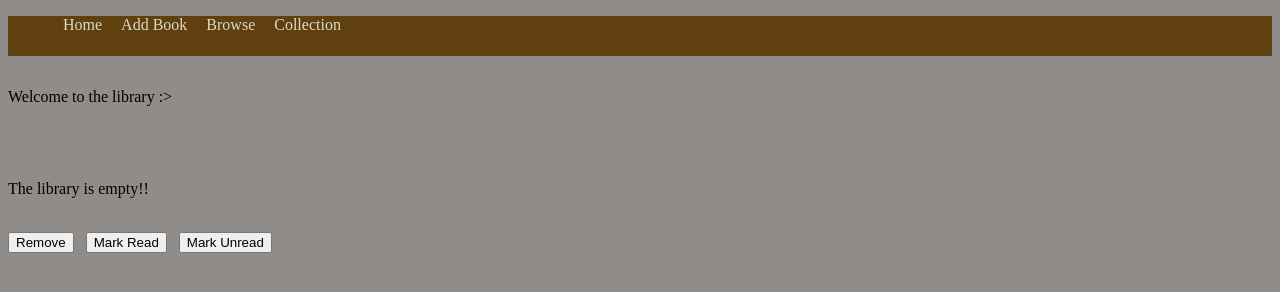
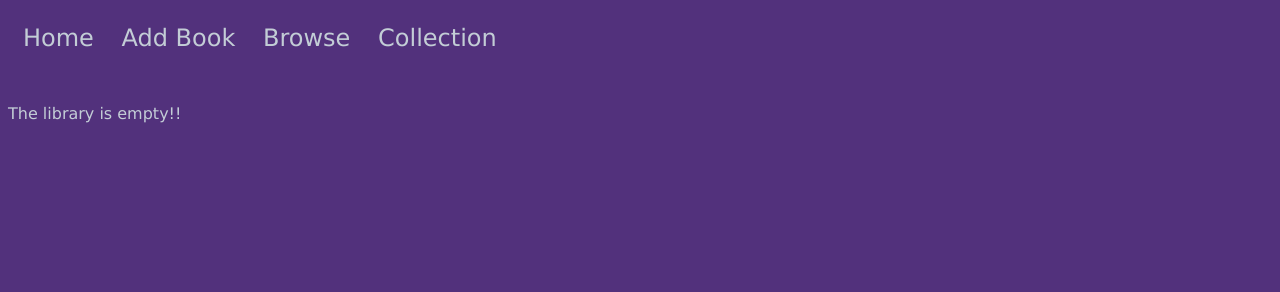
Before and after one commit to hnrogers/library, a plain HTML site: page index.html in a window 1280 px wide. Both pictures are taken after a click on the link "Collection". Drawn offline with Linux system fonts and the light colour scheme.

Commit message:
fixed display issues, adjusted css (not finished)

```diff
--- a/index.html
+++ b/index.html
@@ -22,7 +22,9 @@
         </ul>
     </nav>
 
-    <p id="standard"> Welcome to the library :></P>
+    <div id="standard">
+        <P>Welcome to the library :></P>
+    </div>
 
     <div id="bookForm" style="display: none">
         <p><input type="form" id="addTitle" placeholder="Title">
@@ -33,15 +35,12 @@
     </div>
 
     <div id="allBooks">
-    <p>
-        <br>
-        <br>
-        <br>
-        <br>
-        <br>
-        <br><span id="viewer"></span>
-        <br>
+    <div id="viewer">
+        <P>The library is empty!!</P>
+    </div>
+
     <div id="testTable">
+        <P>
         <table id="tt">
             <tr>
                 <th>Title</th>
@@ -53,10 +52,11 @@
 
             </tbody>
             </table>
-        </div>
         <br><button id="deleteBooks">Remove</button>
         &nbsp; <button id="readBooks">Mark Read</button>
         &nbsp; <button id="unreadBooks">Mark Unread</button>
-    </div></p>
+    </P>
+    </div>
+    </div>
 </body>
 </html>
--- a/libraryFunctions.js
+++ b/libraryFunctions.js
@@ -20,22 +20,24 @@ function book(title, author, fiction) {     // book object
 
 function home() {   // home page
     document.getElementById("bookForm").style.display = "none";
-    document.getElementById("viewer").innerHTML = "";
     document.getElementById("allBooks").style.display = "none";
     document.getElementById("selectAll").checked = false;
+    document.getElementById("standard").style.display = "block";
 }
 
 function collection() {     // updated
     document.getElementById("bookForm").style.display = "none";
+    document.getElementById("standard").style.display = "none";
     document.getElementById("allBooks").style.display = "block";
 
     if (myLibrary.length == 0) {
-        document.getElementById("viewer").innerHTML = "The library is empty!!";
+        document.getElementById("viewer").style.display = "block";
+        document.getElementById("testTable").style.display = "none";
     }
 
     else {
-
         document.getElementById("testTable").style.display = "block";
+        document.getElementById("viewer").style.display = "none";
 
     }
 }
--- a/style.css
+++ b/style.css
@@ -1,21 +1,25 @@
 
 body {
-    background-color:rgb(143, 140, 137);
+    background-color:rgb(82, 49, 124);
+    color: rgb(195, 205, 214);
+    font-family: Verdana, Geneva, Tahoma, sans-serif;
 }
 
 
 #navi {
-    background-color: rgb(97, 64, 16);
-    color: rgb(219, 218, 195);
+    color: rgb(195, 205, 214);
+    font-size: 24px;
 }
 
 ul {
     list-style: none;
+    padding-left: 0%;
 }
 
 ul li {
     display: inline-block;
-    position: relative;
+    padding-left: 0%;
+    padding-right: 5px;
 }
 
 ul li ul.dropdown li {
@@ -29,15 +33,14 @@ ul li ul.dropdown {
 }
 
 ul li a {
-    background-color: rgb(97, 64, 16);
-    color: rgb(219, 218, 195);
+    color: rgb(195, 205, 214);
     height: 40px;
     padding-left: 15px;
     display: block;
 }
 
 ul li a:hover {
-    color:rgb(214, 194, 13);
+    color:rgb(115, 139, 206);
     cursor: pointer;
 }
 
@@ -48,10 +51,7 @@ ul li:hover ul.dropdown {
 
 
 #viewer {
-    align-content: center;
-    text-align: center;
-    margin: auto;
-    width: 25%;
+    display: none;
 }
 
 #standard {
@@ -62,11 +62,12 @@ ul li:hover ul.dropdown {
 
 #bookForm {
     position: absolute;
-    z-index: 5;
+    z-index: 10;
     border: solid;
     border-color: black;
-    border-width: 5px;
-    background-color: antiquewhite;
+    border-width: 3px;
+    color: rgb(0, 0, 0);
+    background-color: rgb(149, 147, 182);
     width: 25;
     padding: 30px;
 }
@@ -77,8 +78,18 @@ ul li:hover ul.dropdown {
 
 #allBooks {
     display: none;
+    position: absolute;
 }
 
 #testTable {
     display: none;
+    position: relative;
 }
+
+th {
+    border-bottom: 1px solid rgb(206, 206, 206);
+}
+
+th, td {
+    padding-right: 5px;
+}
```
Also changed, not shown: planning.txt. Lines whose indentation alone changed are shown as unchanged.
